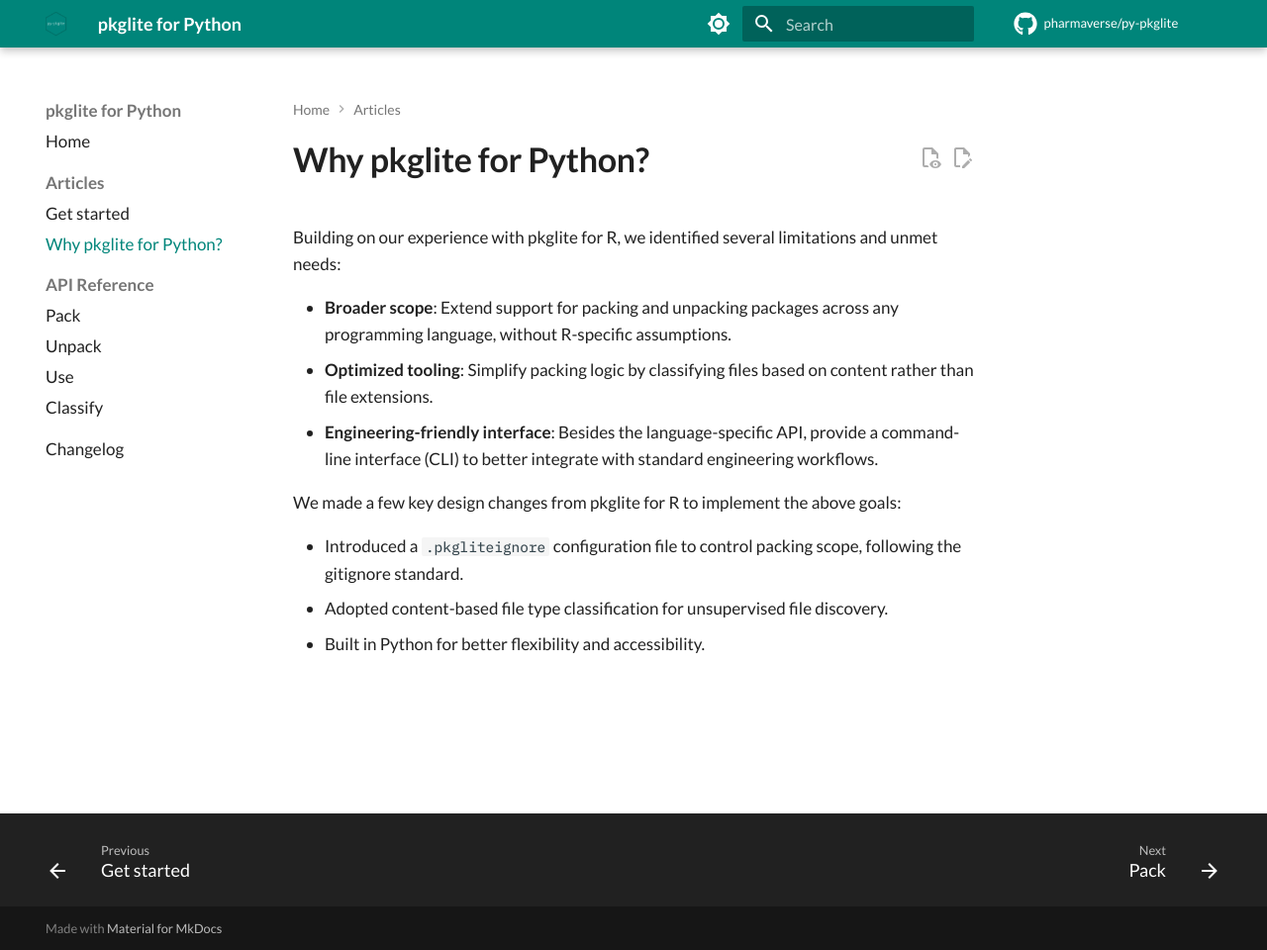
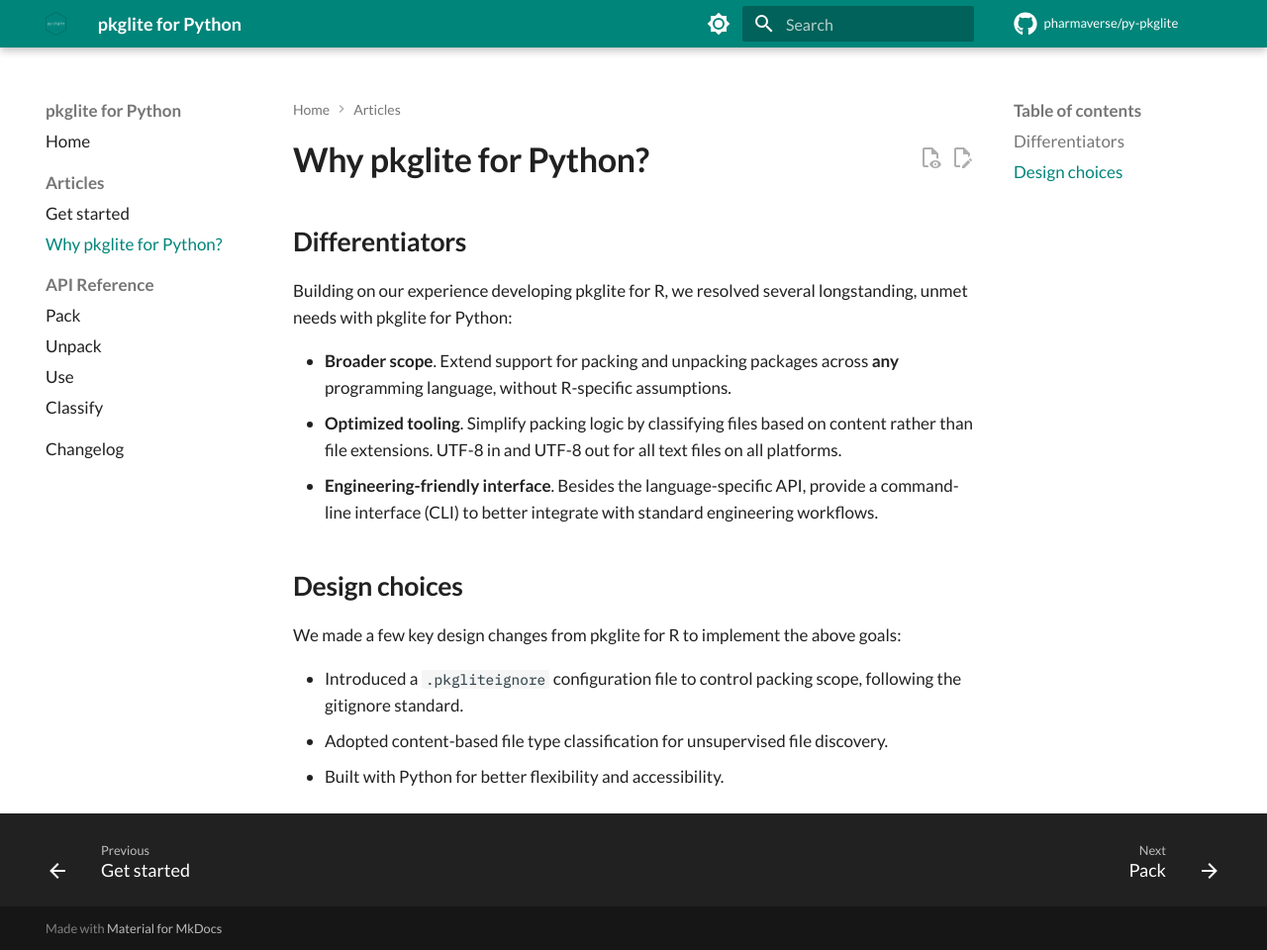
Before and after one commit to pharmaverse/py-pkglite, an MkDocs documentation site: the page built from docs/articles/design.md, in a window 1280 px wide and 960 px high. Shown: the whole window at 99% size. Built offline with MkDocs 1.6.1 and Material for MkDocs 9.7.7, drawn with Linux system fonts in a browser that asks for light colours; comment, search, counter and statistics services are not loaded.

Commit message:
Improve design article

```diff
--- a/docs/articles/design.md
+++ b/docs/articles/design.md
@@ -1,19 +1,24 @@
 # Why pkglite for Python?
 
-Building on our experience with pkglite for R,
-we identified several limitations and unmet needs:
+## Differentiators
 
-- **Broader scope**: Extend support for packing and unpacking packages
-  across any programming language, without R-specific assumptions.
-- **Optimized tooling**: Simplify packing logic by classifying files
+Building on our experience developing pkglite for R, we resolved several
+longstanding, unmet needs with pkglite for Python:
+
+- **Broader scope**. Extend support for packing and unpacking packages
+  across **any** programming language, without R-specific assumptions.
+- **Optimized tooling**. Simplify packing logic by classifying files
   based on content rather than file extensions.
-- **Engineering-friendly interface**: Besides the language-specific API,
+  UTF-8 in and UTF-8 out for all text files on all platforms.
+- **Engineering-friendly interface**. Besides the language-specific API,
   provide a command-line interface (CLI) to better integrate with
   standard engineering workflows.
+
+## Design choices
 
 We made a few key design changes from pkglite for R to implement the above goals:
 
 - Introduced a `.pkgliteignore` configuration file to control packing scope,
   following the gitignore standard.
 - Adopted content-based file type classification for unsupervised file discovery.
-- Built in Python for better flexibility and accessibility.
+- Built with Python for better flexibility and accessibility.
```
